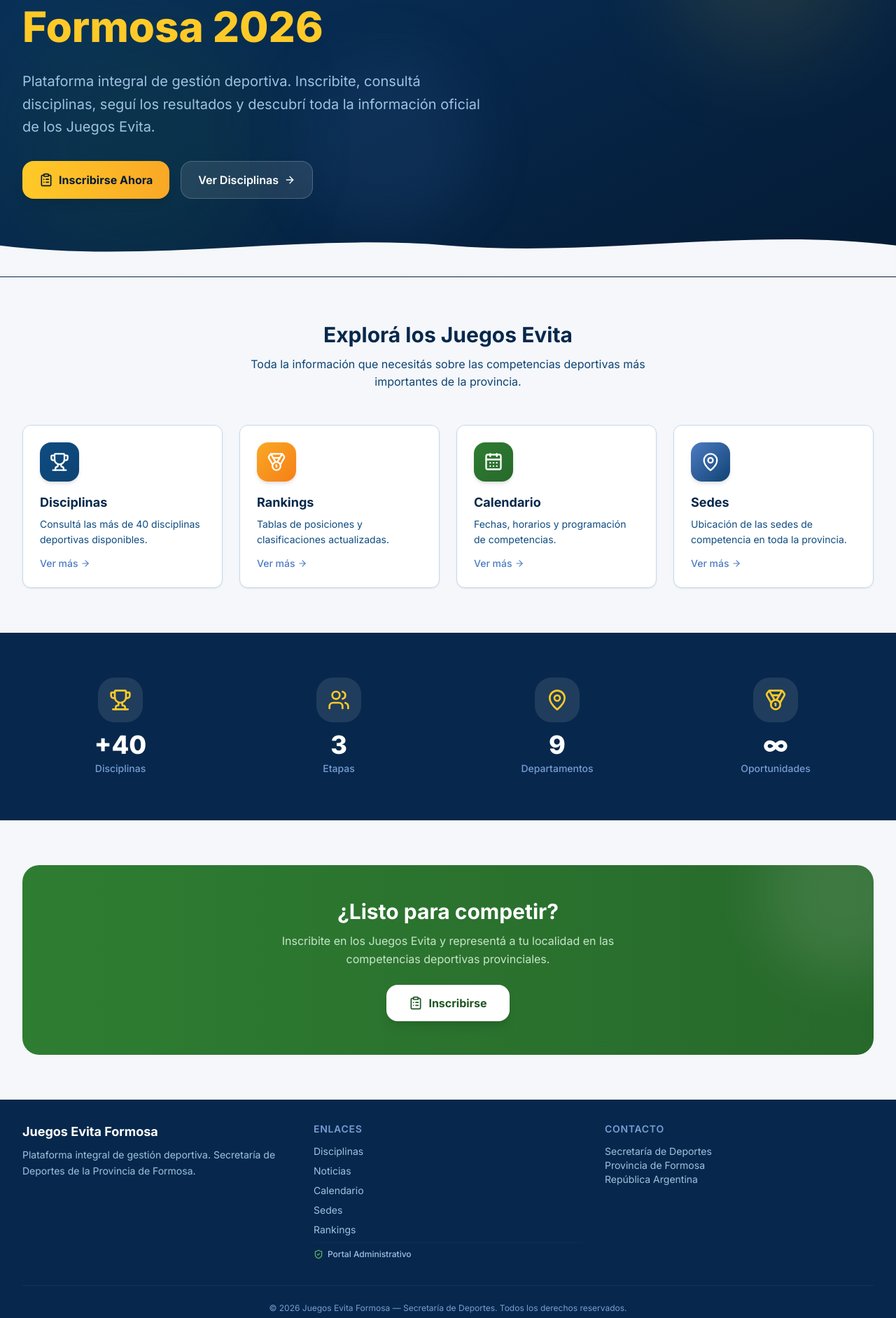
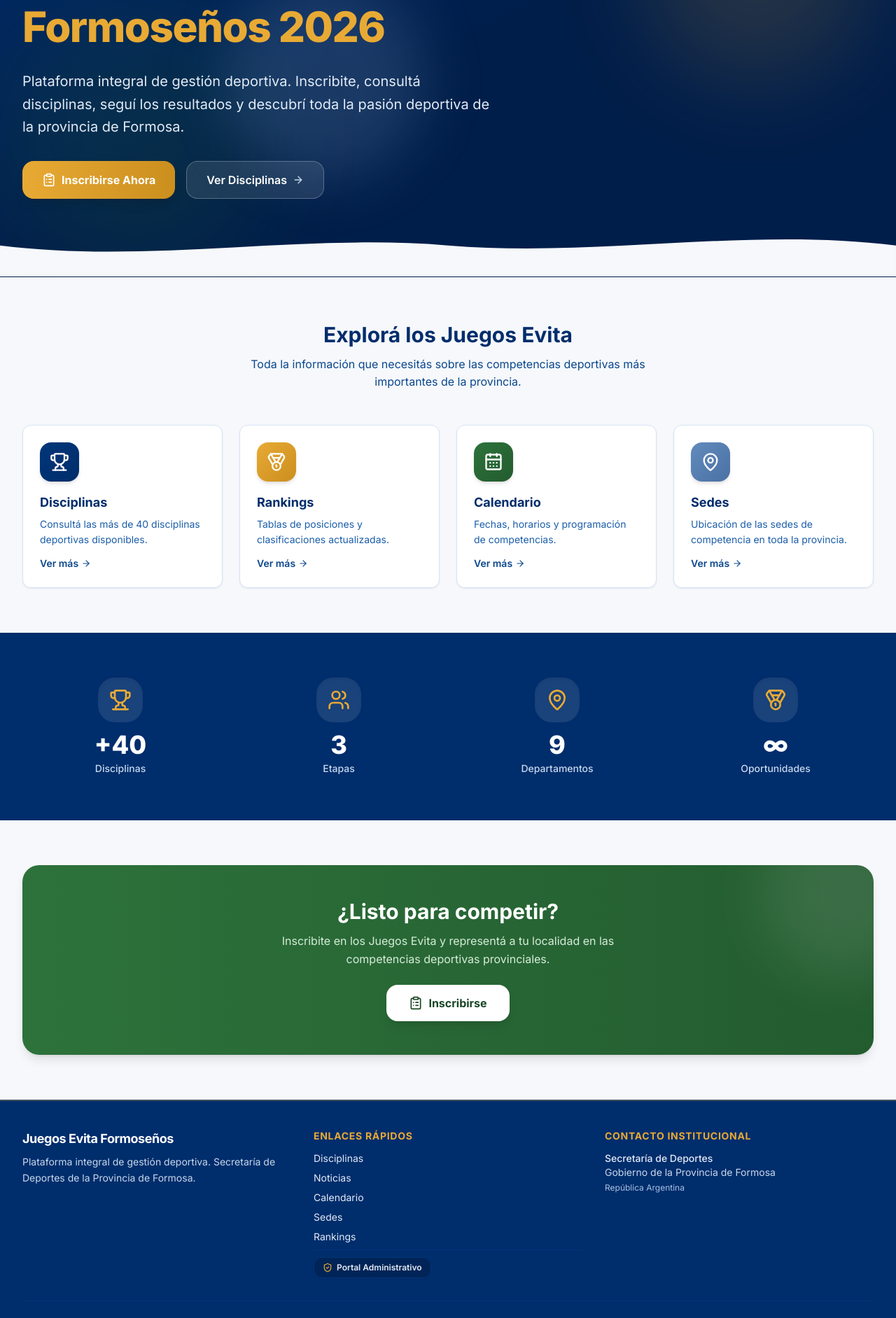
Before and after one commit to ramirorn/pig-evita, a React (Vite) app in the folder frontend/: page / in a window 1280 px wide. Shown: the part 309-2192 px from the top of the page at 70% size. Built offline with nearby package versions, Linux system fonts and the light colour scheme; no server answers.

Commit message:
feat(frontend): aplicar paleta de colores oficial de Juegos Evita Formoseños

```diff
--- a/frontend/src/components/layout/Footer.tsx
+++ b/frontend/src/components/layout/Footer.tsx
@@ -9,13 +9,15 @@ export function Footer() {
   const currentYear = new Date().getFullYear();
 
   return (
-    <footer className="bg-primary-800 text-white">
-      <div className="max-w-7xl mx-auto px-4 sm:px-6 lg:px-8 py-8">
+    <footer className="bg-primary-800 text-white border-t-2 border-accent-500/30">
+      <div className="max-w-7xl mx-auto px-4 sm:px-6 lg:px-8 py-10">
         <div className="grid grid-cols-1 md:grid-cols-3 gap-8">
           {/* Brand */}
           <div>
-            <h3 className="text-lg font-bold mb-2">Juegos Evita Formosa</h3>
-            <p className="text-primary-200 text-sm leading-relaxed">
+            <h3 className="text-lg font-bold mb-2 tracking-tight text-white flex items-center gap-2">
+              <span>Juegos Evita Formoseños</span>
+            </h3>
+            <p className="text-celeste-200 text-sm leading-relaxed max-w-sm">
               Plataforma integral de gestión deportiva.
               Secretaría de Deportes de la Provincia de Formosa.
             </p>
@@ -23,41 +25,41 @@ export function Footer() {
 
           {/* Links */}
           <div>
-            <h4 className="text-sm font-semibold uppercase tracking-wider text-primary-300 mb-3">
-              Enlaces
+            <h4 className="text-sm font-bold uppercase tracking-wider text-accent-500 mb-3">
+              Enlaces Rápidos
             </h4>
             <ul className="space-y-2 text-sm">
               <li>
-                <Link to={ROUTES.DISCIPLINES} className="text-primary-200 hover:text-white transition-colors">
+                <Link to={ROUTES.DISCIPLINES} className="text-celeste-100 hover:text-white transition-colors">
                   Disciplinas
                 </Link>
               </li>
               <li>
-                <Link to={ROUTES.NEWS} className="text-primary-200 hover:text-white transition-colors">
+                <Link to={ROUTES.NEWS} className="text-celeste-100 hover:text-white transition-colors">
                   Noticias
                 </Link>
               </li>
               <li>
-                <Link to={ROUTES.CALENDAR} className="text-primary-200 hover:text-white transition-colors">
+                <Link to={ROUTES.CALENDAR} className="text-celeste-100 hover:text-white transition-colors">
                   Calendario
                 </Link>
               </li>
               <li>
-                <Link to={ROUTES.VENUES} className="text-primary-200 hover:text-white transition-colors">
+                <Link to={ROUTES.VENUES} className="text-celeste-100 hover:text-white transition-colors">
                   Sedes
                 </Link>
               </li>
               <li>
-                <Link to={ROUTES.RANKINGS} className="text-primary-200 hover:text-white transition-colors">
+                <Link to={ROUTES.RANKINGS} className="text-celeste-100 hover:text-white transition-colors">
                   Rankings
                 </Link>
               </li>
-              <li className="pt-2 border-t border-primary-700/60">
+              <li className="pt-2.5 border-t border-primary-700/80">
                 <Link
                   to={ROUTES.DASHBOARD}
-                  className="inline-flex items-center gap-1.5 text-xs font-medium text-primary-200 hover:text-white hover:underline transition-colors"
+                  className="inline-flex items-center gap-1.5 text-xs font-semibold text-celeste-100 hover:text-white bg-primary-900/60 hover:bg-primary-900 px-3 py-1.5 rounded-lg border border-primary-700 transition-all group shadow-xs"
                 >
-                  <ShieldCheck className="w-3.5 h-3.5 text-secondary-400" />
+                  <ShieldCheck className="w-3.5 h-3.5 text-accent-500 group-hover:text-accent-400" />
                   <span>Portal Administrativo</span>
                 </Link>
               </li>
@@ -66,18 +68,18 @@ export function Footer() {
 
           {/* Contact */}
           <div>
-            <h4 className="text-sm font-semibold uppercase tracking-wider text-primary-300 mb-3">
-              Contacto
+            <h4 className="text-sm font-bold uppercase tracking-wider text-accent-500 mb-3">
+              Contacto Institucional
             </h4>
-            <p className="text-primary-200 text-sm">Secretaría de Deportes</p>
-            <p className="text-primary-200 text-sm">Provincia de Formosa</p>
-            <p className="text-primary-200 text-sm">República Argentina</p>
+            <p className="text-celeste-100 text-sm font-medium">Secretaría de Deportes</p>
+            <p className="text-celeste-200 text-sm">Gobierno de la Provincia de Formosa</p>
+            <p className="text-celeste-300 text-xs mt-1">República Argentina</p>
           </div>
         </div>
 
-        <div className="border-t border-primary-700 mt-8 pt-6 text-center">
-          <p className="text-primary-300 text-xs">
-            © {currentYear} Juegos Evita Formosa — Secretaría de Deportes. Todos los derechos reservados.
+        <div className="border-t border-primary-700/80 mt-8 pt-6 text-center">
+          <p className="text-celeste-300 text-xs">
+            © {currentYear} Juegos Evita Formoseños — Secretaría de Deportes de Formosa. Todos los derechos reservados.
           </p>
         </div>
       </div>
--- a/frontend/src/index.css
+++ b/frontend/src/index.css
@@ -2,59 +2,76 @@
 
 /* ===========================================
    Juegos Evita Formosa — Design Tokens
+   Paleta Oficial:
+   - Azul Oscuro: #002D6C
+   - Azul Claro:  #82A6CE
+   - Verde:       #2D723B
+   - Dorado/Sol:  #E8AA34
    =========================================== */
 
 @theme {
-  /* Primary palette */
-  --color-primary-50: #e8f0f8;
-  --color-primary-100: #c5dbed;
-  --color-primary-200: #9ec3e1;
-  --color-primary-300: #779dd5;
-  --color-primary-400: #4d7cc4;
-  --color-primary-500: #0f4c81;
-  --color-primary-600: #0d4374;
-  --color-primary-700: #0a3560;
-  --color-primary-800: #07284c;
-  --color-primary-900: #041a33;
+  /* Primary palette (Azul Oscuro Institucional — Base #002D6C en 800) */
+  --color-primary-50: #edf3fa;
+  --color-primary-100: #d6e4f4;
+  --color-primary-200: #adc7e9;
+  --color-primary-300: #7fa7dc;
+  --color-primary-400: #5185ce;
+  --color-primary-500: #1b5ea9;
+  --color-primary-600: #0a468c;
+  --color-primary-700: #003678;
+  --color-primary-800: #002D6C;
+  --color-primary-900: #001e4a;
 
-  /* Secondary (green) */
-  --color-secondary-50: #e8f5e9;
-  --color-secondary-100: #c8e6c9;
-  --color-secondary-200: #a5d6a7;
-  --color-secondary-300: #81c784;
-  --color-secondary-400: #66bb6a;
-  --color-secondary-500: #2e7d32;
-  --color-secondary-600: #27692b;
-  --color-secondary-700: #1f5622;
-  --color-secondary-800: #174219;
-  --color-secondary-900: #0f2e11;
+  /* Celeste / Azul Claro Formosa (Base #82A6CE en 400) */
+  --color-celeste-50: #f2f6fb;
+  --color-celeste-100: #e1ebf6;
+  --color-celeste-200: #c6d9ed;
+  --color-celeste-300: #a4c2e2;
+  --color-celeste-400: #82A6CE;
+  --color-celeste-500: #628bbd;
+  --color-celeste-600: #4a71a3;
+  --color-celeste-700: #39577e;
+  --color-celeste-800: #2a405c;
+  --color-celeste-900: #192637;
 
-  /* Accent (amber) */
-  --color-accent-50: #fff8e1;
-  --color-accent-100: #ffecb3;
-  --color-accent-200: #ffe082;
-  --color-accent-300: #ffd54f;
-  --color-accent-400: #ffca28;
-  --color-accent-500: #f9a825;
-  --color-accent-600: #f57f17;
-  --color-accent-700: #ef6c00;
-  --color-accent-800: #e65100;
-  --color-accent-900: #bf360c;
+  /* Secondary (Verde Deportivo / Salud — Base #2D723B en 500) */
+  --color-secondary-50: #eef7f0;
+  --color-secondary-100: #d7edd9;
+  --color-secondary-200: #b1ddb6;
+  --color-secondary-300: #83c68b;
+  --color-secondary-400: #55aa5f;
+  --color-secondary-500: #2D723B;
+  --color-secondary-600: #235c2f;
+  --color-secondary-700: #1a4624;
+  --color-secondary-800: #123119;
+  --color-secondary-900: #0a1c0e;
+
+  /* Accent (Amarillo / Dorado Sol & Medalla — Base #E8AA34 en 500) */
+  --color-accent-50: #fdf8eb;
+  --color-accent-100: #fceed0;
+  --color-accent-200: #f9dca3;
+  --color-accent-300: #f4c871;
+  --color-accent-400: #eeb645;
+  --color-accent-500: #E8AA34;
+  --color-accent-600: #cb8f1e;
+  --color-accent-700: #a36f14;
+  --color-accent-800: #7d530f;
+  --color-accent-900: #523508;
 
   /* Surfaces */
-  --color-surface: #f5f7fa;
+  --color-surface: #f6f8fb;
   --color-surface-elevated: #ffffff;
-  --color-surface-muted: #eef1f6;
+  --color-surface-muted: #eef3f9;
 
   /* UI Base (Shadcn) */
   --color-background: #ffffff;
-  --color-foreground: #0f172a;
+  --color-foreground: #001e4a;
   --color-popover: #ffffff;
-  --color-popover-foreground: #0f172a;
-  --color-muted: #f1f5f9;
-  --color-muted-foreground: #64748b;
-  --color-accent: #f1f5f9;
-  --color-accent-foreground: #0f172a;
+  --color-popover-foreground: #001e4a;
+  --color-muted: #f0f4f9;
+  --color-muted-foreground: #5a718c;
+  --color-accent: #fdf8eb;
+  --color-accent-foreground: #7d530f;
 
   /* Destructive */
   --color-destructive-50: #ffebee;
@@ -98,7 +115,7 @@
   body {
     font-family: var(--font-sans);
     background-color: var(--color-surface);
-    color: #212121;
+    color: #1a293b;
     line-height: 1.6;
     min-height: 100dvh;
   }
@@ -127,7 +144,7 @@
     left: 1rem;
     z-index: 9999;
     padding: 0.5rem 1rem;
-    background-color: var(--color-primary-500);
+    background-color: var(--color-primary-800);
     color: white;
     font-weight: 600;
     border-radius: var(--radius-md);
@@ -149,12 +166,12 @@
   }
 
   ::-webkit-scrollbar-thumb {
-    background-color: var(--color-primary-200);
+    background-color: var(--color-celeste-300);
     border-radius: var(--radius-full);
   }
 
   ::-webkit-scrollbar-thumb:hover {
-    background-color: var(--color-primary-300);
+    background-color: var(--color-celeste-400);
   }
 }
 
@@ -168,12 +185,12 @@
     background-color: var(--color-surface-elevated);
     border-radius: var(--radius-lg);
     border: 1px solid var(--color-primary-100);
-    box-shadow: 0 1px 3px rgba(0, 0, 0, 0.04), 0 1px 2px rgba(0, 0, 0, 0.06);
+    box-shadow: 0 1px 3px rgba(0, 45, 108, 0.04), 0 1px 2px rgba(0, 45, 108, 0.06);
     transition: box-shadow 0.2s ease, transform 0.2s ease;
   }
 
   .card:hover {
-    box-shadow: 0 4px 12px rgba(0, 0, 0, 0.08), 0 2px 6px rgba(0, 0, 0, 0.04);
+    box-shadow: 0 6px 16px rgba(0, 45, 108, 0.08), 0 2px 6px rgba(0, 45, 108, 0.04);
   }
 
   /* Stat card for dashboard */
@@ -219,7 +236,7 @@
   }
   to {
     opacity: 1;
-    transform: translateX(0);
+    transform: translateY(0);
   }
 }
 
--- a/frontend/src/pages/auth/LoginPage.tsx
+++ b/frontend/src/pages/auth/LoginPage.tsx
@@ -24,8 +24,8 @@ export function LoginPage() {
     return (
       <div className="flex items-center justify-center min-h-screen bg-primary-900">
         <div className="flex flex-col items-center gap-4">
-          <div className="w-10 h-10 border-4 border-primary-400 border-t-white rounded-full animate-spin" />
-          <p className="text-sm text-primary-200 font-medium">Verificando sesión...</p>
+          <div className="w-10 h-10 border-4 border-primary-400 border-t-accent-500 rounded-full animate-spin" />
+          <p className="text-sm text-celeste-100 font-medium">Verificando sesión...</p>
         </div>
       </div>
     );
@@ -68,26 +68,27 @@ export function LoginPage() {
   };
 
   return (
-    <div className="min-h-screen flex items-center justify-center bg-gradient-to-br from-primary-800 via-primary-700 to-primary-900 px-4">
+    <div className="min-h-screen flex items-center justify-center bg-gradient-to-br from-primary-800 via-primary-900 to-primary-950 px-4">
       {/* Decorative elements */}
       <div className="absolute inset-0 overflow-hidden pointer-events-none">
-        <div className="absolute -top-40 -right-40 w-80 h-80 bg-accent-400/10 rounded-full blur-3xl" />
-        <div className="absolute -bottom-40 -left-40 w-96 h-96 bg-secondary-400/10 rounded-full blur-3xl" />
+        <div className="absolute -top-40 -right-40 w-80 h-80 bg-accent-500/15 rounded-full blur-3xl" />
+        <div className="absolute -bottom-40 -left-40 w-96 h-96 bg-secondary-500/15 rounded-full blur-3xl" />
+        <div className="absolute top-1/2 left-1/3 w-64 h-64 bg-celeste-400/15 rounded-full blur-2xl" />
       </div>
 
       <div className="relative w-full max-w-md">
         {/* Card */}
-        <div className="bg-white rounded-2xl shadow-2xl p-8 animate-scale-in">
+        <div className="bg-white rounded-2xl shadow-2xl p-8 animate-scale-in border border-primary-100/50">
           {/* Header */}
           <div className="text-center mb-8">
-            <div className="w-16 h-16 mx-auto mb-4 rounded-2xl bg-gradient-to-br from-primary-500 to-primary-700 flex items-center justify-center shadow-lg">
-              <Trophy className="w-8 h-8 text-white" />
+            <div className="w-16 h-16 mx-auto mb-4 rounded-2xl bg-gradient-to-br from-primary-700 to-primary-900 flex items-center justify-center shadow-lg border border-primary-600/30">
+              <Trophy className="w-8 h-8 text-accent-500" />
             </div>
-            <h1 className="text-2xl font-bold text-primary-800">
-              Juegos Evita Formosa
+            <h1 className="text-2xl font-bold text-primary-800 tracking-tight">
+              Juegos Evita Formoseños
             </h1>
-            <p className="text-sm text-primary-500 mt-1">
-              Panel de Administración
+            <p className="text-sm text-primary-500 mt-1 font-medium">
+              Panel de Administración y Gestión
             </p>
           </div>
 
@@ -104,7 +105,7 @@ export function LoginPage() {
             <div>
               <label
                 htmlFor="login-email"
-                className="block text-sm font-medium text-primary-700 mb-1.5"
+                className="block text-sm font-semibold text-primary-700 mb-1.5"
               >
                 Correo electrónico
               </label>
@@ -116,7 +117,7 @@ export function LoginPage() {
                 value={email}
                 onChange={(e) => setEmail(e.target.value)}
                 placeholder="admin@deportes.formosa.gob.ar"
-                className="w-full px-4 py-2.5 rounded-lg border border-primary-200 bg-surface text-primary-800 placeholder:text-primary-400 focus:outline-none focus:ring-2 focus:ring-primary-500 focus:border-primary-500 transition-colors text-sm"
+                className="w-full px-4 py-2.5 rounded-lg border border-primary-200 bg-surface text-primary-900 placeholder:text-primary-400 focus:outline-none focus:ring-2 focus:ring-primary-500 focus:border-primary-500 transition-colors text-sm"
                 disabled={isSubmitting}
               />
             </div>
@@ -124,7 +125,7 @@ export function LoginPage() {
             <div>
               <label
                 htmlFor="login-password"
-                className="block text-sm font-medium text-primary-700 mb-1.5"
+                className="block text-sm font-semibold text-primary-700 mb-1.5"
               >
                 Contraseña
               </label>
@@ -137,7 +138,7 @@ export function LoginPage() {
                   value={password}
                   onChange={(e) => setPassword(e.target.value)}
                   placeholder="••••••••"
-                  className="w-full px-4 py-2.5 pr-12 rounded-lg border border-primary-200 bg-surface text-primary-800 placeholder:text-primary-400 focus:outline-none focus:ring-2 focus:ring-primary-500 focus:border-primary-500 transition-colors text-sm"
+                  className="w-full px-4 py-2.5 pr-12 rounded-lg border border-primary-200 bg-surface text-primary-900 placeholder:text-primary-400 focus:outline-none focus:ring-2 focus:ring-primary-500 focus:border-primary-500 transition-colors text-sm"
                   disabled={isSubmitting}
                 />
                 <button
@@ -155,7 +156,7 @@ export function LoginPage() {
             <button
               type="submit"
               disabled={isSubmitting}
-              className="w-full py-3 px-4 rounded-lg text-sm font-semibold text-white bg-gradient-to-r from-primary-500 to-primary-600 hover:from-primary-600 hover:to-primary-700 disabled:opacity-50 disabled:cursor-not-allowed shadow-md hover:shadow-lg transition-all flex items-center justify-center gap-2"
+              className="w-full py-3 px-4 rounded-lg text-sm font-bold text-white bg-gradient-to-r from-primary-700 to-primary-800 hover:from-primary-800 hover:to-primary-900 disabled:opacity-50 disabled:cursor-not-allowed shadow-md hover:shadow-lg transition-all flex items-center justify-center gap-2 active:scale-[0.99]"
             >
               {isSubmitting ? (
                 <>
--- a/frontend/src/pages/public/HomePage.tsx
+++ b/frontend/src/pages/public/HomePage.tsx
@@ -10,6 +10,7 @@ import {
   Medal,
   ArrowRight,
   ClipboardList,
+  Sparkles,
 } from 'lucide-react';
 import { ROUTES } from '@/lib/constants';
 
@@ -19,7 +20,7 @@ const QUICK_LINKS = [
     description: 'Consultá las más de 40 disciplinas deportivas disponibles.',
     icon: <Trophy className="w-7 h-7" />,
     path: ROUTES.DISCIPLINES,
-    color: 'from-primary-500 to-primary-600',
+    color: 'from-primary-700 to-primary-800',
   },
   {
     title: 'Rankings',
@@ -40,7 +41,7 @@ const QUICK_LINKS = [
     description: 'Ubicación de las sedes de competencia en toda la provincia.',
     icon: <MapPin className="w-7 h-7" />,
     path: ROUTES.VENUES,
-    color: 'from-primary-400 to-primary-600',
+    color: 'from-celeste-500 to-celeste-600',
   },
 ];
 
@@ -48,45 +49,45 @@ export function HomePage() {
   return (
     <div>
       {/* Hero Section */}
-      <section className="relative overflow-hidden bg-gradient-to-br from-primary-700 via-primary-800 to-primary-900 text-white">
-        {/* Decorative shapes */}
+      <section className="relative overflow-hidden bg-gradient-to-br from-primary-800 via-primary-900 to-primary-900 text-white">
+        {/* Decorative shapes and brand lights */}
         <div className="absolute inset-0 overflow-hidden pointer-events-none">
-          <div className="absolute top-10 right-10 w-72 h-72 bg-accent-400/10 rounded-full blur-3xl" />
-          <div className="absolute bottom-0 left-0 w-96 h-96 bg-secondary-500/10 rounded-full blur-3xl" />
-          <div className="absolute top-1/2 left-1/3 w-64 h-64 bg-primary-400/10 rounded-full blur-2xl" />
+          <div className="absolute top-10 right-10 w-80 h-80 bg-accent-500/15 rounded-full blur-3xl" />
+          <div className="absolute bottom-0 left-0 w-96 h-96 bg-secondary-500/15 rounded-full blur-3xl" />
+          <div className="absolute top-1/3 left-1/4 w-72 h-72 bg-celeste-400/20 rounded-full blur-2xl" />
         </div>
 
         <div className="relative max-w-7xl mx-auto px-4 sm:px-6 lg:px-8 py-20 md:py-28">
           <div className="max-w-3xl">
-            <div className="inline-flex items-center gap-2 px-4 py-1.5 rounded-full bg-white/10 backdrop-blur-sm border border-white/20 text-sm font-medium mb-6 animate-fade-in">
-              <Trophy className="w-4 h-4 text-accent-400" />
-              <span>Provincia de Formosa</span>
+            <div className="inline-flex items-center gap-2 px-4 py-1.5 rounded-full bg-white/10 backdrop-blur-md border border-white/20 text-sm font-medium mb-6 animate-fade-in shadow-sm">
+              <Sparkles className="w-4 h-4 text-accent-500" />
+              <span className="text-celeste-100 font-semibold">Provincia de Formosa — Edición Oficial</span>
             </div>
 
-            <h1 className="text-4xl md:text-5xl lg:text-6xl font-extrabold leading-tight mb-6 animate-fade-in stagger-1">
+            <h1 className="text-4xl md:text-5xl lg:text-6xl font-extrabold leading-tight mb-6 animate-fade-in stagger-1 tracking-tight">
               Juegos Evita
-              <span className="block text-accent-400">Formosa 2026</span>
+              <span className="block text-accent-500">Formoseños 2026</span>
             </h1>
 
-            <p className="text-lg md:text-xl text-primary-200 max-w-2xl mb-8 leading-relaxed animate-fade-in stagger-2">
+            <p className="text-lg md:text-xl text-celeste-100 max-w-2xl mb-8 leading-relaxed animate-fade-in stagger-2 font-normal">
               Plataforma integral de gestión deportiva. Inscribite, consultá disciplinas,
-              seguí los resultados y descubrí toda la información oficial de los Juegos Evita.
+              seguí los resultados y descubrí toda la pasión deportiva de la provincia de Formosa.
             </p>
 
             <div className="flex flex-col sm:flex-row gap-4 animate-fade-in stagger-3">
               <Link
                 to={ROUTES.INSCRIPTION}
-                className="inline-flex items-center justify-center gap-2 px-6 py-3.5 text-base font-bold rounded-xl bg-gradient-to-r from-accent-400 to-accent-500 text-primary-900 hover:from-accent-500 hover:to-accent-600 shadow-lg hover:shadow-xl transition-all"
+                className="inline-flex items-center justify-center gap-2 px-7 py-3.5 text-base font-bold rounded-xl bg-gradient-to-r from-accent-500 to-accent-600 text-primary-950 hover:from-accent-400 hover:to-accent-500 shadow-lg hover:shadow-xl transition-all active:scale-[0.98]"
               >
-                <ClipboardList className="w-5 h-5" />
+                <ClipboardList className="w-5 h-5 text-primary-950" />
                 Inscribirse Ahora
               </Link>
               <Link
                 to={ROUTES.DISCIPLINES}
-                className="inline-flex items-center justify-center gap-2 px-6 py-3.5 text-base font-semibold rounded-xl bg-white/10 backdrop-blur-sm border border-white/20 text-white hover:bg-white/20 transition-all"
+                className="inline-flex items-center justify-center gap-2 px-7 py-3.5 text-base font-semibold rounded-xl bg-white/10 backdrop-blur-md border border-white/25 text-white hover:bg-white/20 transition-all active:scale-[0.98]"
               >
                 Ver Disciplinas
-                <ArrowRight className="w-4 h-4" />
+                <ArrowRight className="w-4 h-4 text-celeste-200" />
               </Link>
             </div>
           </div>
@@ -119,7 +120,7 @@ export function HomePage() {
             <Link
               key={link.path}
               to={link.path}
-              className={`card group p-6 hover:scale-[1.02] transition-all animate-fade-in stagger-${idx + 1}`}
+              className={`card group p-6 hover:scale-[1.02] hover:border-primary-300 transition-all animate-fade-in stagger-${idx + 1}`}
             >
               <div className={`w-14 h-14 rounded-xl bg-gradient-to-br ${link.color} flex items-center justify-center text-white shadow-md mb-4 group-hover:shadow-lg transition-shadow`}>
                 {link.icon}
@@ -130,7 +131,7 @@ export function HomePage() {
               <p className="text-sm text-primary-500 leading-relaxed">
                 {link.description}
               </p>
-              <div className="flex items-center gap-1 mt-3 text-sm font-medium text-primary-400 group-hover:text-primary-600 transition-colors">
+              <div className="flex items-center gap-1 mt-3 text-sm font-semibold text-primary-600 group-hover:text-primary-800 transition-colors">
                 Ver más <ArrowRight className="w-3.5 h-3.5" />
               </div>
             </Link>
@@ -149,11 +150,11 @@ export function HomePage() {
               { icon: <Medal className="w-8 h-8" />, value: '∞', label: 'Oportunidades' },
             ].map((stat, idx) => (
               <div key={idx} className={`animate-fade-in stagger-${idx + 1}`}>
-                <div className="w-16 h-16 mx-auto mb-3 rounded-2xl bg-white/10 flex items-center justify-center text-accent-400">
+                <div className="w-16 h-16 mx-auto mb-3 rounded-2xl bg-white/10 flex items-center justify-center text-accent-500 shadow-inner">
                   {stat.icon}
                 </div>
                 <p className="text-3xl md:text-4xl font-extrabold mb-1">{stat.value}</p>
-                <p className="text-primary-300 text-sm font-medium">{stat.label}</p>
+                <p className="text-celeste-200 text-sm font-medium">{stat.label}</p>
               </div>
             ))}
           </div>
@@ -162,7 +163,7 @@ export function HomePage() {
 
       {/* CTA */}
       <section className="max-w-7xl mx-auto px-4 sm:px-6 lg:px-8 py-16">
-        <div className="relative overflow-hidden rounded-2xl bg-gradient-to-r from-secondary-500 to-secondary-600 p-8 md:p-12 text-white text-center">
+        <div className="relative overflow-hidden rounded-2xl bg-gradient-to-r from-secondary-500 to-secondary-600 p-8 md:p-12 text-white text-center shadow-lg">
           <div className="absolute inset-0 overflow-hidden pointer-events-none">
             <div className="absolute -top-20 -right-20 w-60 h-60 bg-white/10 rounded-full blur-2xl" />
           </div>
```
Also changed, not shown: frontend/src/pages/public/RankingsPage.tsx (+13 -13 lines).
